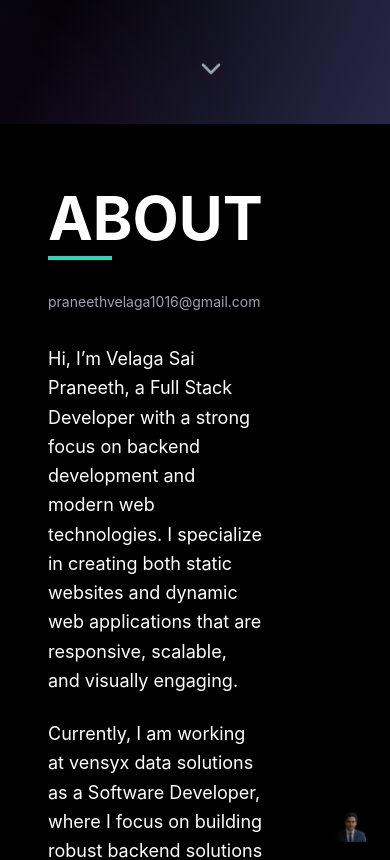
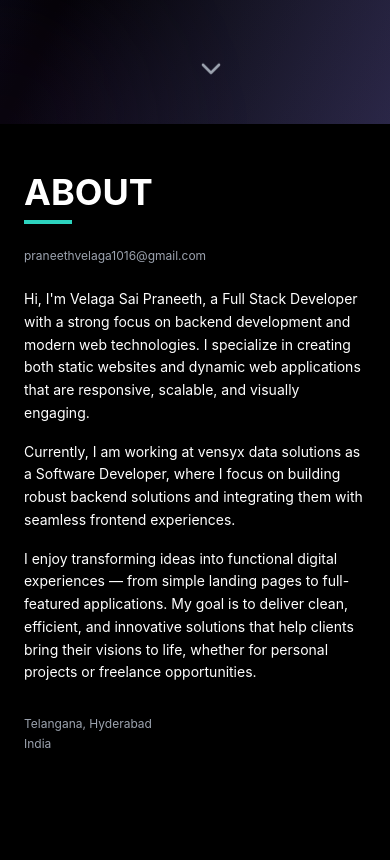
Before and after one commit to praneethvelaga/my-portfolio, a React (Create React App) app: page / in a window 390 px wide. Shown: the part 720-1580 px from the top of the page. Built offline with nearby package versions, Linux system fonts and the light colour scheme.

Commit message:
Updated About.js

```diff
--- a/src/pages/About/About.js
+++ b/src/pages/About/About.js
@@ -2,34 +2,35 @@ import React from "react";
 
 const About = () => {
   return (
-    <section id="about" className="flex min-h-screen bg-black text-white">
+    <section id="about" className="min-h-screen bg-black text-white">
+      <div className="flex flex-col lg:flex-row min-h-screen">
         {/* Left Side - Text Content */}
-      <div className="flex-1 flex flex-col justify-center px-12 py-16">
+        <div className="flex-1 flex flex-col justify-center px-6 sm:px-8 md:px-12 lg:px-16 py-12 sm:py-16 lg:py-20">
           {/* About Heading */}
-        <div className="mb-8">
-          <h1 className="text-6xl font-bold mb-2">ABOUT</h1>
-          <div className="w-16 h-1 bg-teal-400"></div>
+          <div className="mb-6 sm:mb-8">
+            <h1 className="text-4xl sm:text-5xl md:text-6xl lg:text-7xl font-bold mb-2">ABOUT</h1>
+            <div className="w-12 sm:w-16 h-1 bg-teal-400"></div>
           </div>
 
           {/* Email */}
-        <div className="text-gray-400 text-sm mb-8">
+          <div className="text-gray-400 text-xs sm:text-sm mb-6 sm:mb-8">
             praneethvelaga1016@gmail.com
           </div>
 
           {/* Description */}
-        <div className="mb-16 max-w-2xl">
-          <p className="text-lg leading-relaxed mb-6">
-            Hi, I’m Velaga Sai Praneeth, a Full Stack Developer with a strong
+          <div className="mb-8 sm:mb-12 lg:mb-16 max-w-2xl">
+            <p className="text-sm sm:text-base md:text-lg leading-relaxed mb-4 sm:mb-6">
+              Hi, I'm Velaga Sai Praneeth, a Full Stack Developer with a strong
               focus on backend development and modern web technologies. I
               specialize in creating both static websites and dynamic web
               applications that are responsive, scalable, and visually engaging.
             </p>
-          <p className="text-lg leading-relaxed mb-6">
+            <p className="text-sm sm:text-base md:text-lg leading-relaxed mb-4 sm:mb-6">
               Currently, I am working at vensyx data solutions as a Software
               Developer, where I focus on building robust backend solutions and
               integrating them with seamless frontend experiences.
             </p>
-          <p className="text-lg leading-relaxed">
+            <p className="text-sm sm:text-base md:text-lg leading-relaxed">
               I enjoy transforming ideas into functional digital experiences —
               from simple landing pages to full-featured applications. My goal is
               to deliver clean, efficient, and innovative solutions that help
@@ -39,25 +40,25 @@ const About = () => {
           </div>
 
           {/* Location */}
-        <div className="text-gray-400 text-sm">
+          <div className="text-gray-400 text-xs sm:text-sm">
             <div className="mb-1">Telangana, Hyderabad</div>
             <div>India</div>
           </div>
         </div>
 
         {/* Right Side - Image with Overlay */}
-      <div className="flex-1 flex items-center justify-center px-6 sm:px-12 py-8 sm:py-16 relative h-100vh">
-        <div className="relative w-full h-full flex items-center justify-center">
+        <div className="flex-1 flex items-center justify-center px-6 sm:px-8 md:px-12 py-8 sm:py-12 lg:py-16 relative">
+          <div className="relative w-full h-64 sm:h-80 md:h-96 lg:h-full flex items-center justify-center">
             {/* Image */}
             <img
               src="/assets/images/mainImg.png"
               alt="Praneeth - Full Stack Developer"
-            className="w-64 sm:w-80 lg:w-96 h-auto object-cover filter  contrast-110 shadow-2xl relative z-10"
+              className="w-48 sm:w-56 md:w-72 lg:w-80 xl:w-96 h-auto object-cover filter contrast-110 shadow-2xl relative z-10"
             />
 
             {/* Gradient Overlay */}
             <div
-            className="absolute top-0 left-0 w-full h-full z-20"
+              className="absolute top-0 left-0 w-full h-full z-20 hidden lg:block"
               style={{
                 background:
                   "linear-gradient(to right, rgba(0,0,0,0.95) 0%, rgba(0,0,0,0.6) 30%, transparent 100%)"
@@ -65,6 +66,7 @@ const About = () => {
             ></div>
           </div>
         </div>
+      </div>
     </section>
   );
 };
```
Lines whose indentation alone changed are shown as unchanged.
